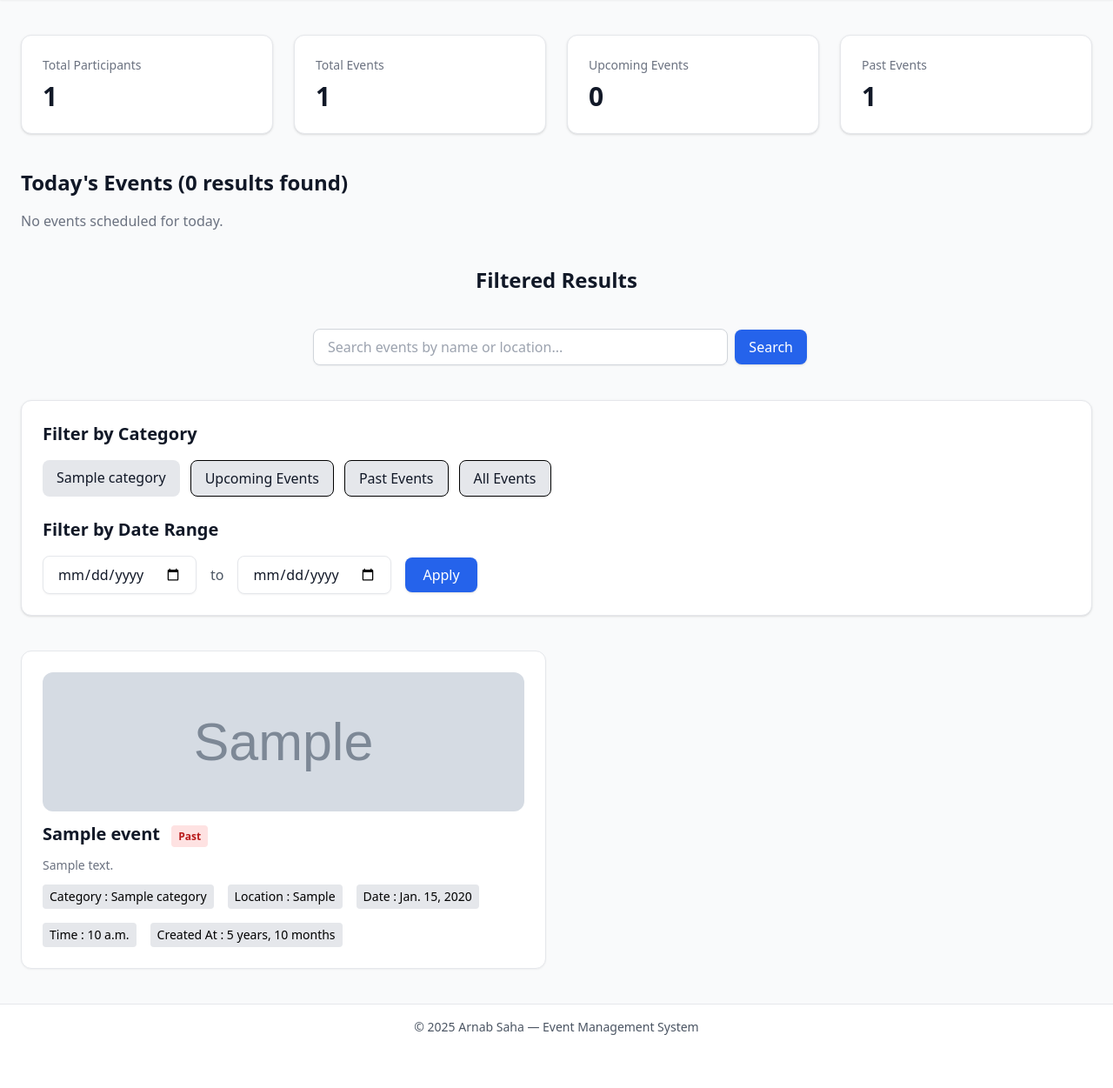
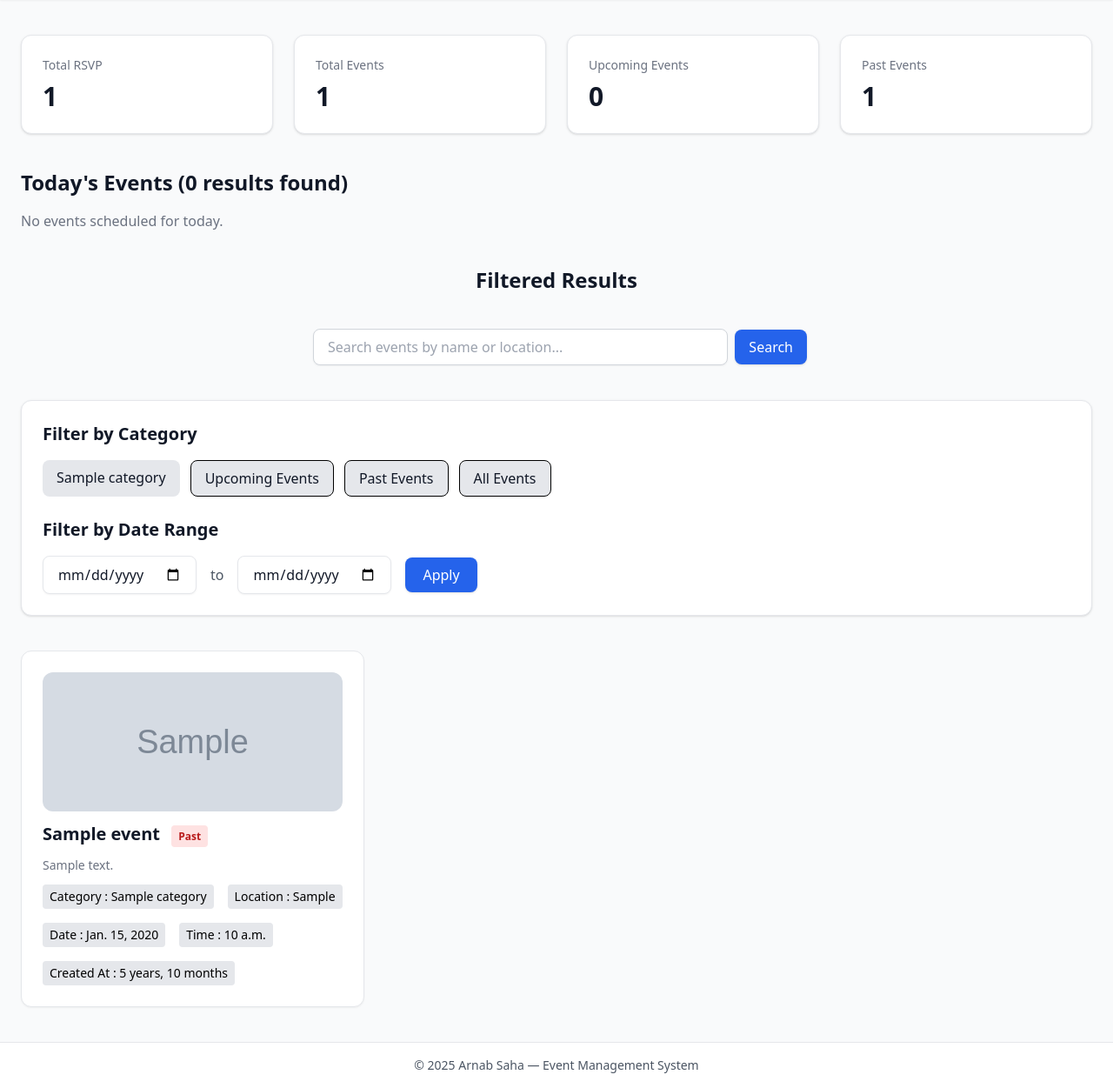
Before and after one commit to arnabsahawrk/event-management-system, a Django app: page /events/dashboard/ in a window 1280 px wide. Shown: the part 65-1316 px from the top of the page at 87% size. Before the commit the page ends 1255 px from the top, so only its background shows below. Run offline with Django 5.2, Linux system fonts and the light colour scheme; tables that the repository leaves empty hold one stand-in row (values such as "Sample post"); grey boxes marked "Sample" are stand-in pictures; some libraries are stand-ins or nearby versions.

Commit message:
add: RSVP system feature

```diff
--- a/apps/accounts/views.py
+++ b/apps/accounts/views.py
@@ -35,7 +35,7 @@ def login(request):
         if login_form.is_valid():
             user = login_form.get_user()
             auth_login(request, user)
-            return redirect("core:home")
+            return redirect("events:dashboard")
         messages.error(request, "Please correct the errors below.")
     else:
         login_form = LoginForm()
--- a/apps/events/apps.py
+++ b/apps/events/apps.py
@@ -4,3 +4,6 @@ from django.apps import AppConfig
 class EventsConfig(AppConfig):
     default_auto_field = "django.db.models.BigAutoField"
     name = "apps.events"
+
+    def ready(self):
+        import apps.events.signals  # noqa: F401
--- a/apps/events/models.py
+++ b/apps/events/models.py
@@ -1,5 +1,6 @@
 from django.db import models
 from django.utils import timezone
+from django.contrib.auth.models import User
 
 
 class Event(models.Model):
@@ -51,3 +52,15 @@ class Category(models.Model):
 
     def __str__(self) -> str:
         return self.name
+
+
+class RSVP(models.Model):
+    user = models.ForeignKey(User, on_delete=models.CASCADE, related_name="rsvps")
+    event = models.ForeignKey("Event", on_delete=models.CASCADE, related_name="rsvps")
+    created_at = models.DateTimeField(auto_now_add=True)
+
+    class Meta:
+        unique_together = ("user", "event")
+
+    def __str__(self):
+        return f"{self.user} → {self.event}"
--- a/apps/events/templates/dashboard-nav.html
+++ b/apps/events/templates/dashboard-nav.html
@@ -15,7 +15,7 @@
         <a href="{% url 'events:view-all' %}?type=participant" class="text-sm font-medium text-gray-700 hover:text-blue-600">Participants</a>
         <a href="#" class="text-sm font-medium text-gray-700 hover:text-blue-600">Users</a>
         <a href="{% url 'accounts:group-list' %}" class="text-sm font-medium text-gray-700 hover:text-blue-600">Groups</a>
-        <a href="#" class="text-sm font-medium text-gray-700 hover:text-blue-600">RSVP</a>
+        <a href="{% url 'events:rsvp-view' %}" class="text-sm font-medium text-gray-700 hover:text-blue-600">RSVP</a>
       </div>
 
       <!-- Right: Action Buttons -->
@@ -45,7 +45,7 @@
       <a href="{% url 'events:view-all' %}?type=participant" class="px-3 py-2 rounded-lg text-sm font-medium text-gray-700 hover:bg-gray-100">Participants</a>
       <a href="#" class="px-3 py-2 rounded-lg text-sm font-medium text-gray-700 hover:bg-gray-100">Users</a>
       <a href="{% url 'accounts:group-list' %}" class="px-3 py-2 rounded-lg text-sm font-medium text-gray-700 hover:bg-gray-100">Groups</a>
-      <a href="#" class="px-3 py-2 rounded-lg text-sm font-medium text-gray-700 hover:bg-gray-100">RSVP</a>
+      <a href="{% url 'events:rsvp-view' %}" class="px-3 py-2 rounded-lg text-sm font-medium text-gray-700 hover:bg-gray-100">RSVP</a>
 
       <!-- Divider -->
       <div class="border-t border-gray-200 my-2"></div>
--- a/apps/events/templates/dashboard.html
+++ b/apps/events/templates/dashboard.html
@@ -9,8 +9,8 @@
   <section class="max-w-7xl mx-auto px-6 py-10 space-y-10">
     <div class="grid grid-cols-1 sm:grid-cols-2 lg:grid-cols-4 gap-6">
       <button class="p-6 bg-white border rounded-xl shadow hover:shadow-md transition text-left cursor-auto">
-        <h3 class="text-sm font-medium text-gray-500">Total Participants</h3>
-        <p class="text-3xl font-bold mt-2">{{ count.total_participants }}</p>
+        <h3 class="text-sm font-medium text-gray-500">Total RSVP</h3>
+        <p class="text-3xl font-bold mt-2">{{ count.total_rsvps }}</p>
       </button>
       <button class="p-6 bg-white border rounded-xl shadow hover:shadow-md transition text-left cursor-auto">
         <h3 class="text-sm font-medium text-gray-500">Total Events</h3>
@@ -86,14 +86,14 @@
         </div>
       </div>
 
-      <div class="grid grid-cols-1 lg:grid-cols-2 gap-6">
+      <div class="grid grid-cols-1 sm:grid-cols-2 lg:grid-cols-3 gap-6">
         {% if events %}
           {% for event in events %}
             <div class="p-6 bg-white border rounded-xl shadow-sm space-y-3 hover:shadow-md transition">
               {% if event.image %}
-                <img src="{{ event.image.url }}" alt="{{ event.name }}" class="w-full max-h-40 rounded-xl object-cover" onerror="this.src='{% static 'events/default.jpg' %}'" />
+                <img src="{{ event.image.url }}" alt="{{ event.name }}" class="w-full max-h-40 rounded-xl object-center" onerror="this.src='{% static 'events/default.jpg' %}'" />
               {% else %}
-                <img src="{% static 'events/default.jpg' %}" alt="Default Event Image" class="w-full max-h-40 rounded-xl object-cover" />
+                <img src="{% static 'events/default.jpg' %}" alt="Default Event Image" class="w-full max-h-40 rounded-xl object-center" />
               {% endif %}
 
               <h4 class="text-xl font-semibold mb-3">
@@ -115,6 +115,12 @@
                 <button class="px-2 py-1 rounded bg-gray-200 cursor-auto">Time : {{ event.event_time }}</button>
                 <button class="px-2 py-1 rounded bg-gray-200 cursor-auto">Created At : {{ event.created_at|timesince }}</button>
               </p>
+              {% if event.day_status != 'Past' %}
+                <form method="post" action="{% url 'events:rsvp' event.id %}">
+                  {% csrf_token %}
+                  <button type="submit" class="px-4 py-2 bg-green-600 text-white rounded hover:bg-green-700">RSVP</button>
+                </form>
+              {% endif %}
             </div>
           {% endfor %}
         {% else %}
--- a/apps/events/templates/view/event-view.html
+++ b/apps/events/templates/view/event-view.html
@@ -35,14 +35,14 @@
         </div>
       {% endif %}
     </div>
-    <div class="grid grid-cols-1 lg:grid-cols-2 gap-6">
+    <div class="grid grid-cols-1 sm:grid-cols-2 lg:grid-cols-3 gap-6">
       {% if events %}
         {% for event in events %}
           <div class="p-6 bg-white border rounded-xl shadow-sm space-y-3 hover:shadow-md transition">
             {% if event.image %}
-              <img src="{{ event.image.url }}" alt="{{ event.name }}" class="w-full max-h-40 rounded-xl object-cover" onerror="this.src='{% static 'events/default.jpg' %}'" />
+              <img src="{{ event.image.url }}" alt="{{ event.name }}" class="w-full max-h-40 rounded-xl object-center" onerror="this.src='{% static 'events/default.jpg' %}'" />
             {% else %}
-              <img src="{% static 'events/default.jpg' %}" alt="Default Event Image" class="w-full max-h-40 rounded-xl object-cover" />
+              <img src="{% static 'events/default.jpg' %}" alt="Default Event Image" class="w-full max-h-40 rounded-xl object-center" />
             {% endif %}
 
             <h4 class="text-xl font-semibold mb-3">
--- a/apps/events/urls.py
+++ b/apps/events/urls.py
@@ -4,6 +4,9 @@ from apps.events.views import (
     create_form,
     delete,
     dashboard,
+    rsvp_delete,
+    rsvp_events,
+    rsvp_view,
     update_form,
     view_all,
 )
@@ -15,4 +18,7 @@ urlpatterns = [
     path("create-form/", create_form, name="create-form"),
     path("update-form/<int:id>/", update_form, name="update-form"),
     path("delete/<int:id>/", delete, name="delete"),
+    path("dashboard/rsvp/<int:event_id>/", rsvp_events, name="rsvp"),
+    path("rsvp-view/", rsvp_view, name="rsvp-view"),
+    path("rsvp-delete/<int:id>/", rsvp_delete, name="rsvp-delete"),
 ]
--- a/apps/events/views.py
+++ b/apps/events/views.py
@@ -1,13 +1,14 @@
 from django.db import models
 from django.db.models import Case, IntegerField, Value, When
 from django.db.models.functions import Extract
-from django.shortcuts import redirect, render
+from django.shortcuts import redirect, render, get_object_or_404
 from django.urls import reverse
 from django.utils import timezone
 from django.contrib import messages
 
 from apps.events.forms import CategoryModelForm, EventModelForm, ParticipantModelForm
-from apps.events.models import Category, Event, Participant
+from apps.events.models import RSVP, Category, Event, Participant
+from django.contrib.auth.decorators import login_required
 
 
 def dashboard(request):
@@ -16,7 +17,7 @@ def dashboard(request):
     type = request.GET.get("type")
 
     counts = Event.objects.aggregate(
-        total_participants=models.Count("participants", distinct=True),
+        total_rsvps=models.Count("rsvps", distinct=True),
         total_events=models.Count("id", distinct=True),
         upcoming_events=models.Count(
             "id", filter=models.Q(event_date__gt=today), distinct=True
@@ -304,3 +305,73 @@ def delete(request, id):
         else:
             messages.error(request, "Something went wrong. try again.")
             return redirect(f"{reverse('events:view-all')}?type=event")
+
+
+@login_required
+def rsvp_view(request):
+    today = timezone.now().date()
+
+    rsvps = (
+        RSVP.objects.select_related("event")
+        .filter(user=request.user)
+        .annotate(
+            sort_group=Case(
+                When(event__event_date__gte=today, then=Value(0)),
+                When(event__event_date__lt=today, then=Value(1)),
+                output_field=IntegerField(),
+            ),
+            sort_date=Case(
+                When(
+                    event__event_date__gte=today,
+                    then=Extract("event__event_date", lookup_name="epoch"),
+                ),
+                When(
+                    event__event_date__lt=today,
+                    then=-Extract("event__event_date", lookup_name="epoch"),
+                ),
+                output_field=IntegerField(),
+            ),
+        )
+        .order_by("sort_group", "sort_date")
+    )
+
+    context = {
+        "title": "RSVP",
+        "rsvps": rsvps,
+    }
+    return render(request, "view/rsvp-view.html", context)
+
+
+@login_required
+def rsvp_events(request, event_id):
+    event = get_object_or_404(Event, id=event_id)
+
+    if event.day_status == "Past":
+        messages.info(request, "This event has passed away.")
+    elif request.method == "POST":
+        rsvp, created = RSVP.objects.get_or_create(user=request.user, event=event)
+
+        if created:
+            messages.success(
+                request,
+                f"RSVP confirmed for {event.name}! A confirmation email has been sent to your mail address.",
+            )
+        else:
+            messages.info(request, f"You have already RSVPed for {event.name}.")
+    else:
+        messages.error(request, "Something went wrong. try again.")
+
+    return redirect("events:rsvp-view")
+
+
+@login_required
+def rsvp_delete(request, id):
+    if request.method == "POST":
+        rsvp = RSVP.objects.get(id=id)
+
+        rsvp.delete()
+        messages.success(request, "RSVP canceled successfully.")
+    else:
+        messages.error(request, "Something went wrong. try again.")
+
+    return redirect("events:rsvp-view")
```
Also changed, not shown: apps/events/templates/view/rsvp-view.html (added, +97 -0 lines), apps/events/migrations/0004_rsvp.py (added), apps/events/signals.py (added).
